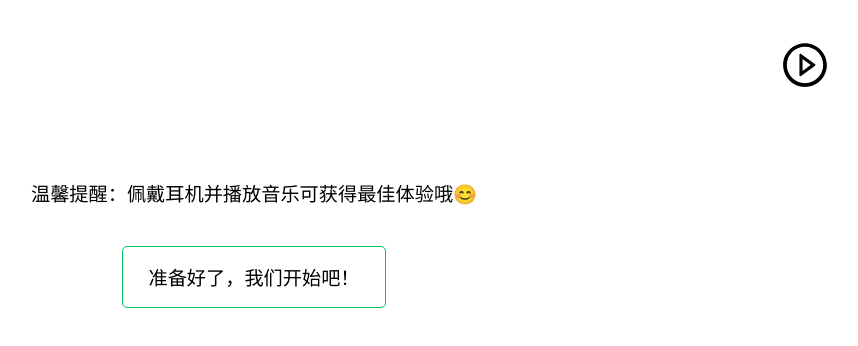
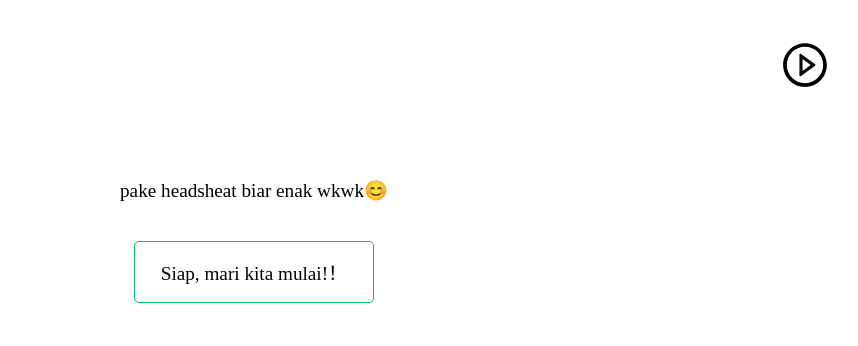
Before and after one commit to agungrofi234/Happy-Birthday, a website: page index.html in a window 1280 px wide. Shown: the top 346 px of the page, without its empty margins (386-1244 px from the left). Drawn offline with nearby package versions, Linux system fonts and the light colour scheme; a web font is replaced by a local one.

Commit message:
Update index.html

```diff
--- a/index.html
+++ b/index.html
@@ -13,9 +13,9 @@
 <body>
   <button id="playPauseButton" class="play-pause"></button>
   <div class="startSign">
-    <p class="two">温馨提醒：佩戴耳机并播放音乐可获得最佳体验哦😊</p>
+    <p class="two">pake headsheat biar enak wkwk😊</p>
     <!-- 开始按钮 -->
-    <p id="startButton" class="two button">准备好了，我们开始吧！</p>
+    <p id="startButton" class="two button">Siap, mari kita mulai!！</p>
   </div>
 
   <div class="container">
```
